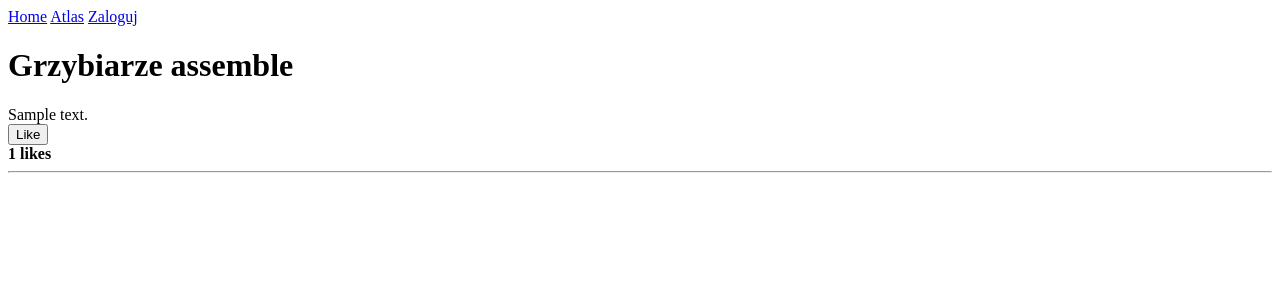
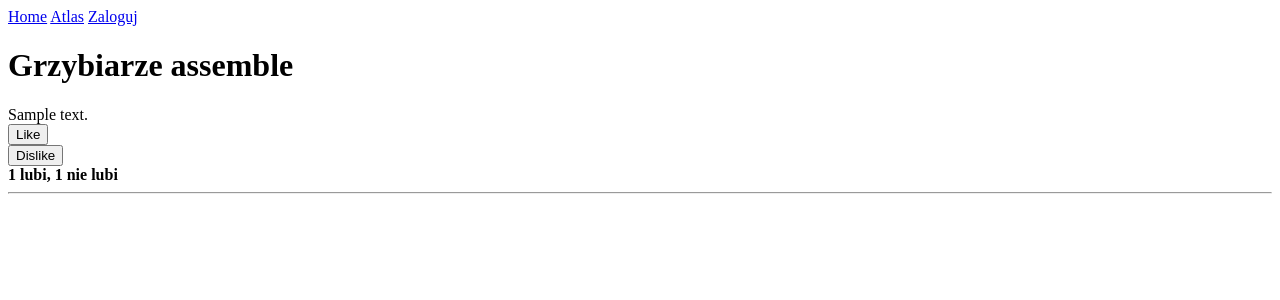
Before and after one commit to Ja-ku-ba/grzybiarze, a Django app: page / in a window 1280 px wide. Shown: the top 300 px of the page. Run offline with Django 4.2, Linux system fonts and the light colour scheme; tables that the repository leaves empty hold one stand-in row (values such as "Sample post").

Commit message:
dislike button

```diff
--- a/fungus/templates/fungus/home.html
+++ b/fungus/templates/fungus/home.html
@@ -8,16 +8,30 @@
     {% for post in posts %}
     {{post}}
     <br>
+    <div>
         <form method="POST" action="{% url 'like' %}">
             {% csrf_token %}
             <input type="hidden" name='post_id' value='{{post.id}}'>
             {% if request.user not in post.like_post.all %}
                 <button type="submit">Like</button>
             {% else %}
-            <button type="submit">Dislike</button>
+                <button type="submit">Unlike</button>
             {% endif %}
         </form>
-    <strong>{{post.like_post.all.count }} likes</strong>
+    </div>
+    <div>
+        <form method="POST" action="{% url 'dislike' %}">
+            {% csrf_token %}
+            <input type="hidden" name='post_id' value='{{post.id}}'>
+            {% if request.user not in post.dislike_post.all %}
+                <button type="submit">Dislike</button>
+            {% else %}
+                <button type="submit">Like</button>
+            {% endif %}
+        </form>
+    </div>
+
+    <strong>{{post.like_post.all.count }} lubi, {{post.dislike_post.all.count }} nie lubi</strong>
     <hr>
     {% endfor %}
 </div>
--- a/fungus/urls.py
+++ b/fungus/urls.py
@@ -12,4 +12,5 @@ urlpatterns = [
 
     path('zapostuj', views.add_post, name='add_post'),
     path('like', views.like, name='like'),
+    path('dislike', views.dislike, name='dislike'),
 ]
--- a/fungus/views.py
+++ b/fungus/views.py
@@ -83,7 +83,7 @@ def add_post(request):
     return render(request, 'fungus/add_post.html', context)
 
 @login_required
-def like(request ):
+def like(request):
     if request.method == 'POST':
         post_id = request.POST.get('post_id')
         post_objs = Post.objects.get(id = post_id)
@@ -91,14 +91,19 @@ def like(request ):
             post_objs.like_post.remove(request.user)
         else:
             post_objs.like_post.add(request.user)
-
         like, created = Like.objects.get_or_create(user_like = request.user, post_likes=post_objs)
-
-        if not created:
-            if like.value_like == 'Like':
-                like.value_like = 'Unlike'
-            else:
-                like.value_like = 'Like'
         like.save()
         return redirect('home')
-    return render(request, 'fungus/home.html')
+
+@login_required
+def dislike(request):
+    if request.method == 'POST':
+        post_id = request.POST.get('post_id')
+        post_objs = Post.objects.get(id = post_id)
+        if request.user in post_objs.dislike_post.all():
+            post_objs.dislike_post.remove(request.user)
+        else:
+            post_objs.dislike_post.add(request.user)
+        dislike, created = Dislike.objects.get_or_create(user_dislike = request.user, post_dislikes=post_objs)
+        dislike.save()
+        return redirect('home')
```
Lines whose indentation alone changed are shown as unchanged.
